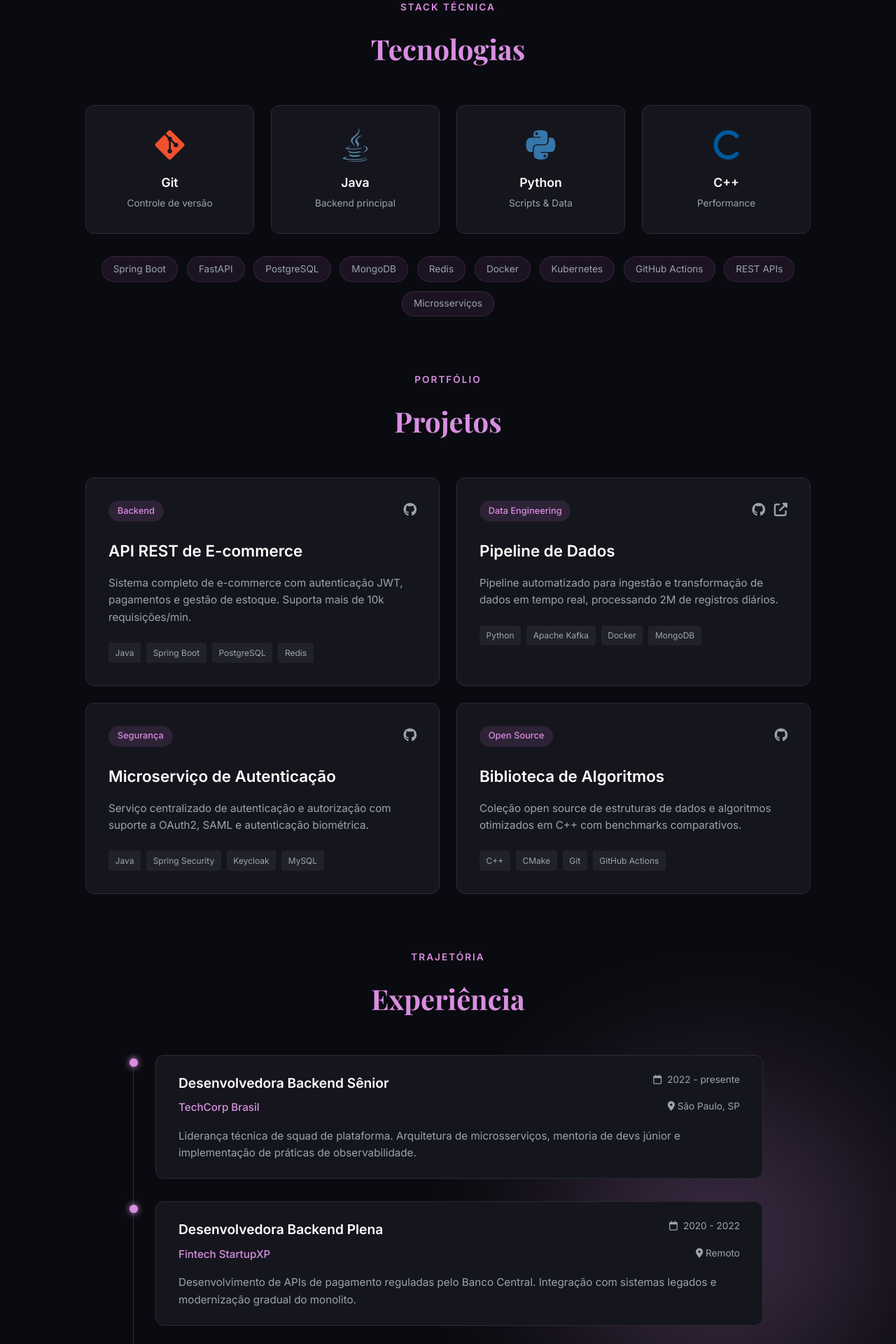
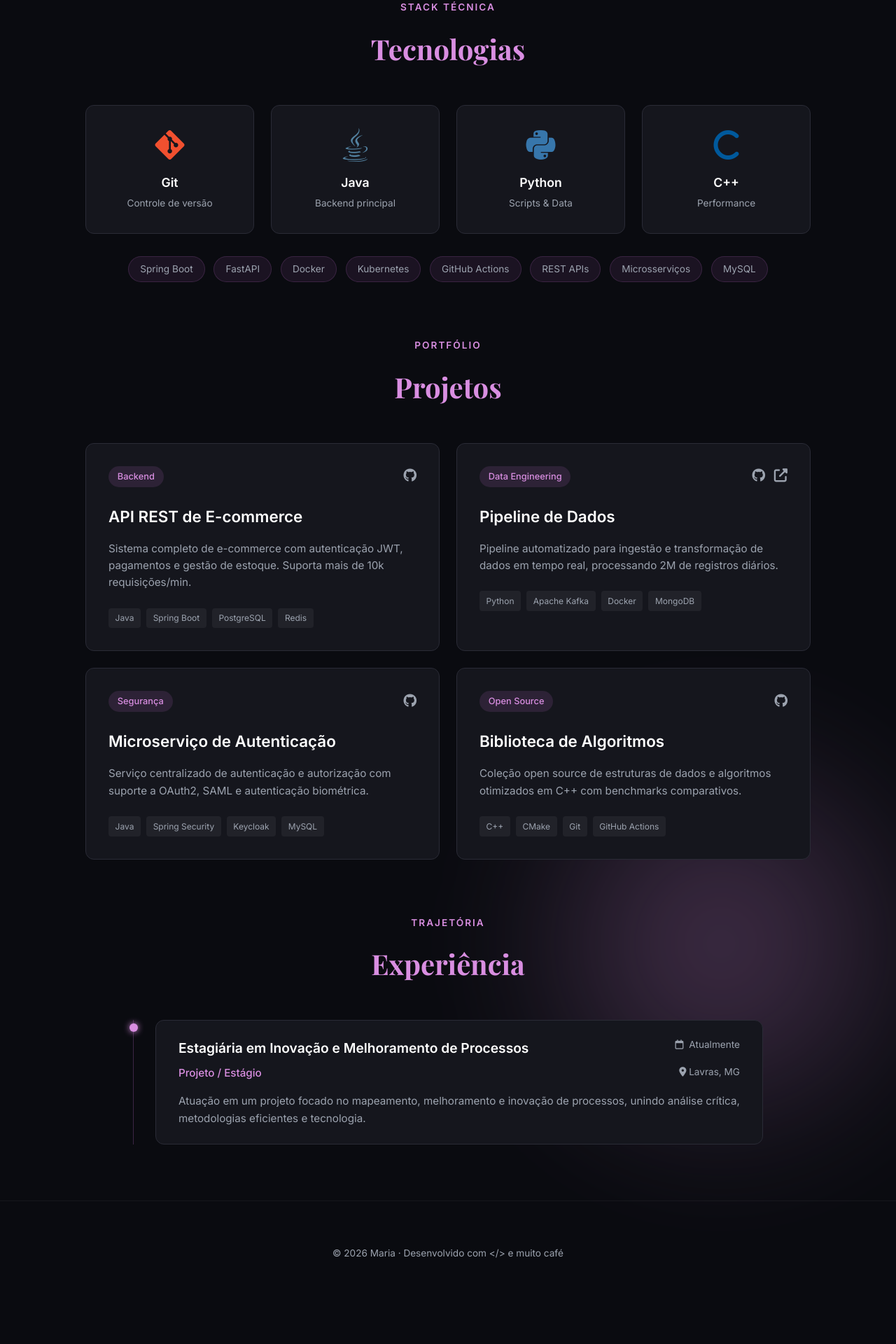
Before and after one commit to malupestana/Meu-Portfolio, a Next.js app in the folder my-portfolio/: page / in a window 1280 px wide. Shown: the part 880-2800 px from the top of the page at 70% size. After the commit the page ends 2714 px from the top, so only its background shows below. Built offline with nearby package versions, Linux system fonts and the light colour scheme.

Commit message:
Atualização do layout da página

```diff
--- a/my-portfolio/app/layout.tsx
+++ b/my-portfolio/app/layout.tsx
@@ -3,7 +3,7 @@ import "./globals.scss";
 
 export const metadata: Metadata = {
   title: "Maria | Desenvolvedora Backend",
-  description: "Portfólio de Maria, desenvolvedora backend sênior.",
+  description: "Portfólio de Maria, Desenvolvedora Backend.",
 };
 
 export default function RootLayout({
--- a/my-portfolio/app/page.tsx
+++ b/my-portfolio/app/page.tsx
@@ -33,12 +33,12 @@ export default function Home() {
               <span className="tag-subtitle">Desenvolvedora Backend</span>
               <h1 className="hero-title">Olá, meu nome é <span>Maria</span></h1>
               <p className="hero-desc">
-                Sou desenvolvedora backend com +6 anos de experiência construindo APIs robustas, microsserviços escaláveis e pipelines de dados. Apaixonada por código limpo, performance e arquiteturas que realmente funcionam em produção.
+                Sou desenvolvedora com foco em backend, atualmente me graduando na UFLA, construindo APIs robustas, microsserviços escaláveis e pipelines de dados. Apaixonada por código limpo, performance e arquiteturas que realmente funcionam em produção.
               </p>
               <div className="hero-buttons">
                 <a href="#projetos" className="btn btn-primary">Ver projetos</a>
                 <a href="#experiencia" className="btn btn-outline">Experiência</a>
-                <a href="https://linkedin.com/in/seu-perfil" target="_blank" rel="noopener noreferrer" className="btn btn-outline">
+                <a href="www.linkedin.com/in/marialpestana" target="_blank" rel="noopener noreferrer" className="btn btn-outline">
                   <i className="fab fa-linkedin"></i> LinkedIn
                 </a>
               </div>
@@ -79,14 +79,12 @@ export default function Home() {
           <div className="tech-pills">
             <span className="pill">Spring Boot</span>
             <span className="pill">FastAPI</span>
-            <span className="pill">PostgreSQL</span>
-            <span className="pill">MongoDB</span>
-            <span className="pill">Redis</span>
             <span className="pill">Docker</span>
             <span className="pill">Kubernetes</span>
             <span className="pill">GitHub Actions</span>
             <span className="pill">REST APIs</span>
             <span className="pill">Microsserviços</span>
+            <span className="pill">MySQL</span>
           </div>
         </section>
 
@@ -180,42 +178,14 @@ export default function Home() {
             <div className="timeline-item">
               <div className="timeline-card">
                 <div className="timeline-header">
-                  <h3>Desenvolvedora Backend Sênior</h3>
-                  <span className="timeline-date"><i className="far fa-calendar"></i> 2022 - presente</span>
+                  <h3>Estagiária em Inovação e Melhoramento de Processos</h3>
+                  <span className="timeline-date"><i className="far fa-calendar"></i> Atualmente</span>
                 </div>
                 <div className="timeline-company">
-                  <span>TechCorp Brasil</span>
-                  <span className="timeline-location"><i className="fas fa-map-marker-alt"></i> São Paulo, SP</span>
+                  <span>Projeto / Estágio</span>
+                  <span className="timeline-location"><i className="fas fa-map-marker-alt"></i> Lavras, MG</span>
                 </div>
-                <p className="timeline-desc">Liderança técnica de squad de plataforma. Arquitetura de microsserviços, mentoria de devs júnior e implementação de práticas de observabilidade.</p>
-              </div>
-            </div>
-
-            <div className="timeline-item">
-              <div className="timeline-card">
-                <div className="timeline-header">
-                  <h3>Desenvolvedora Backend Plena</h3>
-                  <span className="timeline-date"><i className="far fa-calendar"></i> 2020 - 2022</span>
-                </div>
-                <div className="timeline-company">
-                  <span>Fintech StartupXP</span>
-                  <span className="timeline-location"><i className="fas fa-map-marker-alt"></i> Remoto</span>
-                </div>
-                <p className="timeline-desc">Desenvolvimento de APIs de pagamento reguladas pelo Banco Central. Integração com sistemas legados e modernização gradual do monolito.</p>
-              </div>
-            </div>
-
-            <div className="timeline-item">
-              <div className="timeline-card">
-                <div className="timeline-header">
-                  <h3>Desenvolvedora Backend Júnior</h3>
-                  <span className="timeline-date"><i className="far fa-calendar"></i> 2018 - 2020</span>
-                </div>
-                <div className="timeline-company">
-                  <span>Agência Digital Nova</span>
-                  <span className="timeline-location"><i className="fas fa-map-marker-alt"></i> Campinas, SP</span>
-                </div>
-                <p className="timeline-desc">Criação de backends para aplicações web e mobile. Foco em performance, segurança e testes automatizados.</p>
+                <p className="timeline-desc">Atuação em um projeto focado no mapeamento, melhoramento e inovação de processos, unindo análise crítica, metodologias eficientes e tecnologia.</p>
               </div>
             </div>
           </div>
```
